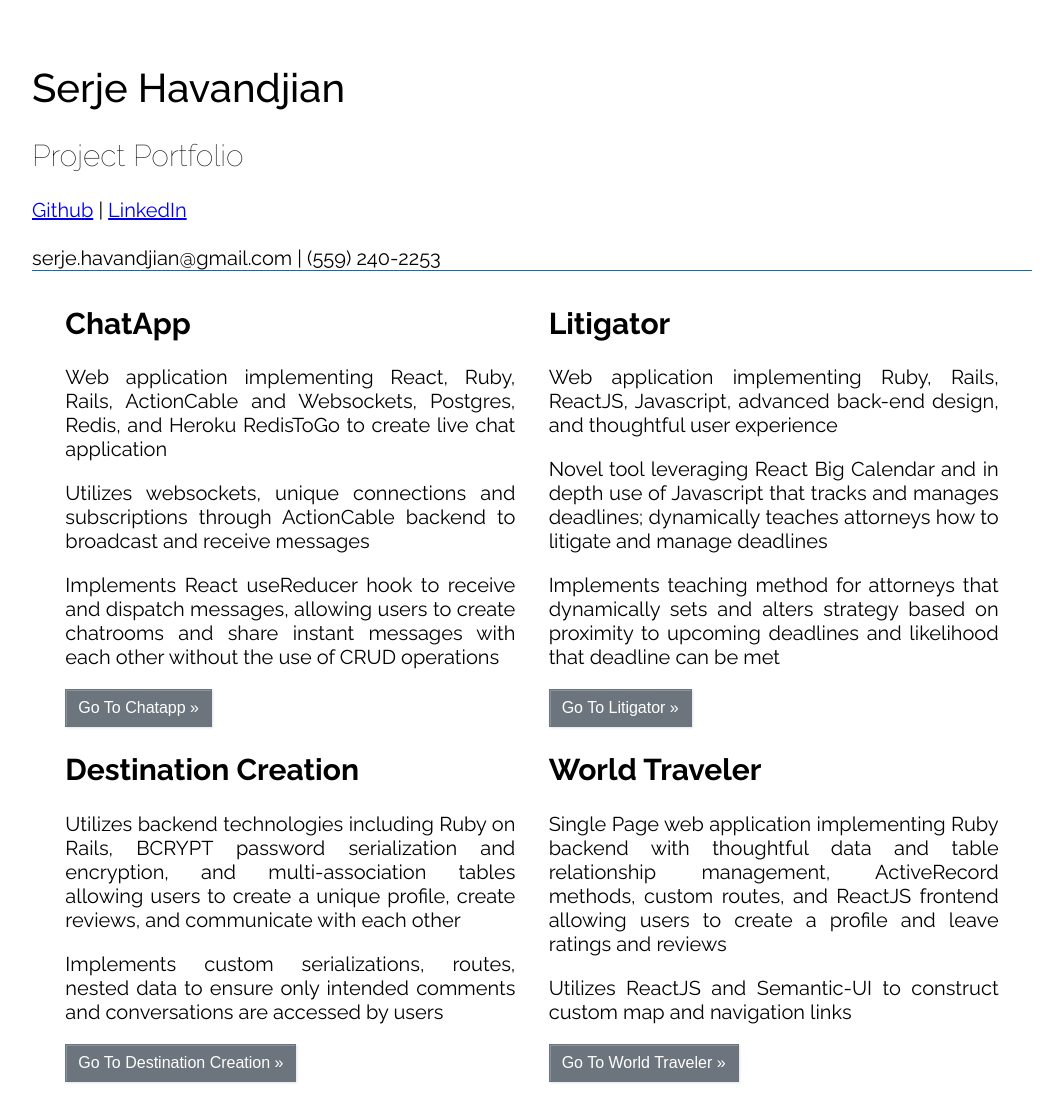
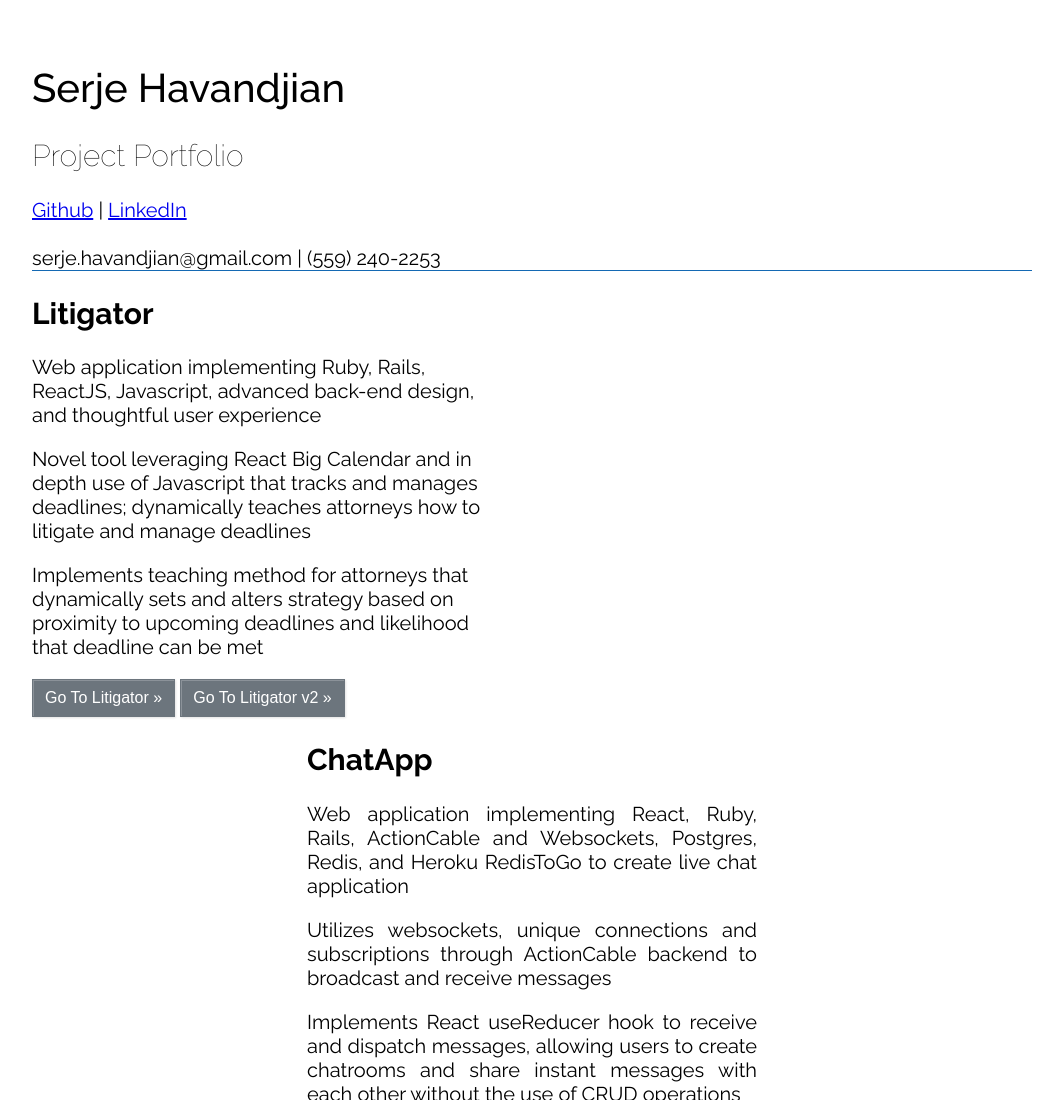
Before and after one commit to serje-havandjian/portfolio-site, a plain HTML site: page index.html in a window 1280 px wide. Shown: the top 1100 px of the page, without its empty margins (108-1171 px from the left). Drawn offline with Linux system fonts and the light colour scheme.

Commit message:
Update index.html

```diff
--- a/index.html
+++ b/index.html
@@ -25,6 +25,17 @@
             <br>
             <span class="bottom-line">serje.havandjian@gmail.com | (559) 240-2253</span>
         </div>
+            <div class="litigator">
+                <h2 >Litigator</h2>
+                <p> Web application implementing Ruby, Rails, ReactJS, Javascript, advanced back-end design, and thoughtful user experience</p>
+
+                <p>Novel tool leveraging React Big Calendar and in depth use of Javascript that tracks and manages deadlines; dynamically teaches attorneys how to litigate and manage deadlines </p>
+
+                <p>Implements teaching method for attorneys that dynamically sets and alters strategy based on proximity to upcoming deadlines and likelihood that deadline can be met</p>
+                <button onclick="location.href='https://litigator.herokuapp.com/'"   class = "buttons buttons-secondary">Go To Litigator »</button>
+                <button onclick="location.href='https://copilot-f86e2.web.app/'"   class = "buttons buttons-secondary">Go To Litigator v2 »</button>
+            </div>
+
         <div class="row1">
             <div class="chat">
                 <h2 >ChatApp</h2>
@@ -35,16 +46,6 @@
                 <p>Implements React useReducer hook to receive and dispatch messages, allowing users to create chatrooms and share instant messages with each other without the use of CRUD operations</p>
 
                 <button onclick="location.href='https://chat-app-project-2.herokuapp.com/'" class = "buttons buttons-secondary" >Go To Chatapp »</button>
-            </div>
-
-            <div class="litigator">
-                <h2 >Litigator</h2>
-                <p> Web application implementing Ruby, Rails, ReactJS, Javascript, advanced back-end design, and thoughtful user experience</p>
-
-                <p>Novel tool leveraging React Big Calendar and in depth use of Javascript that tracks and manages deadlines; dynamically teaches attorneys how to litigate and manage deadlines </p>
-
-                <p>Implements teaching method for attorneys that dynamically sets and alters strategy based on proximity to upcoming deadlines and likelihood that deadline can be met</p>
-                <button onclick="location.href='https://litigator.herokuapp.com/'"   class = "buttons buttons-secondary">Go To Litigator »</button>
             </div>
         </div>
         <div class="row2">
```
